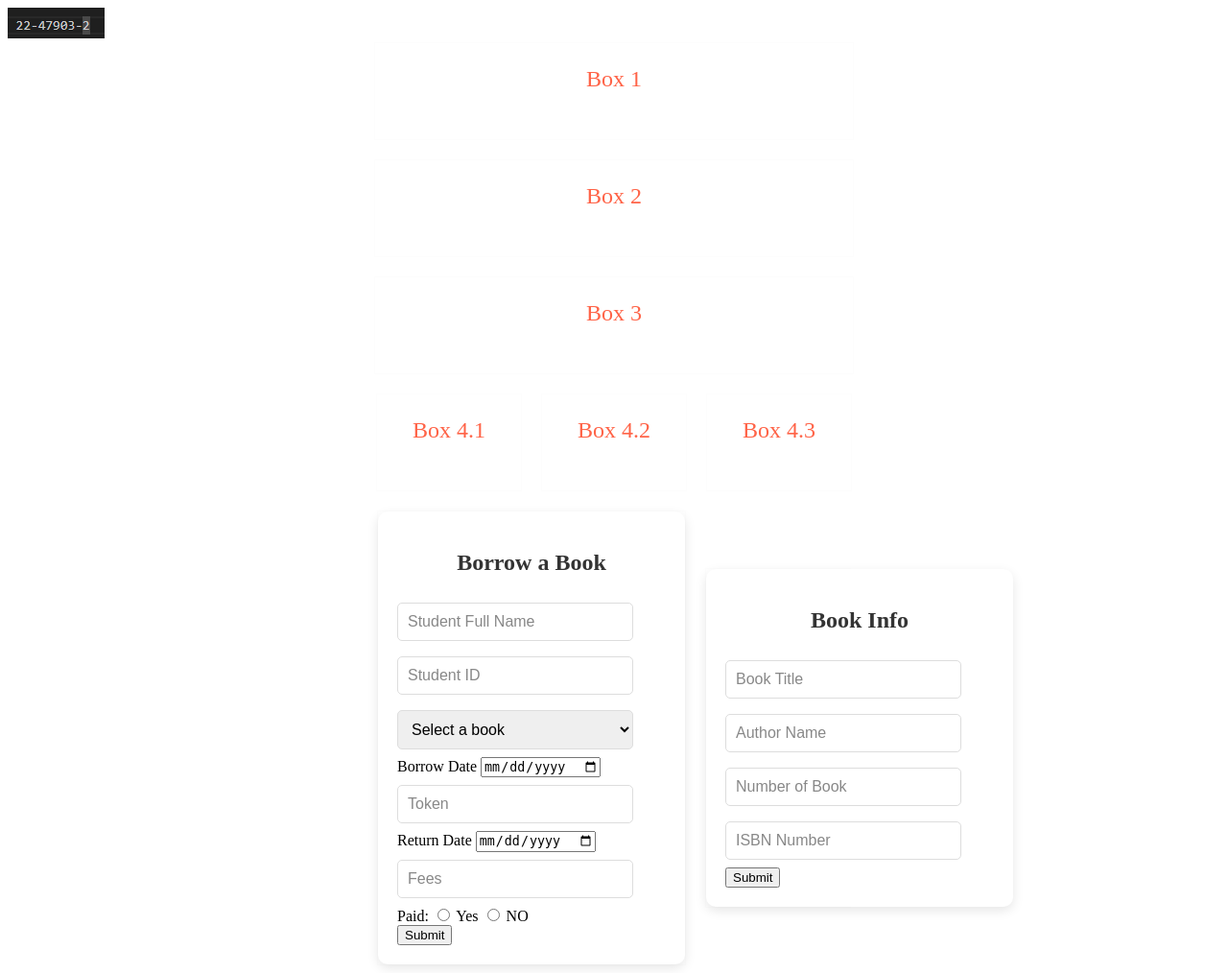
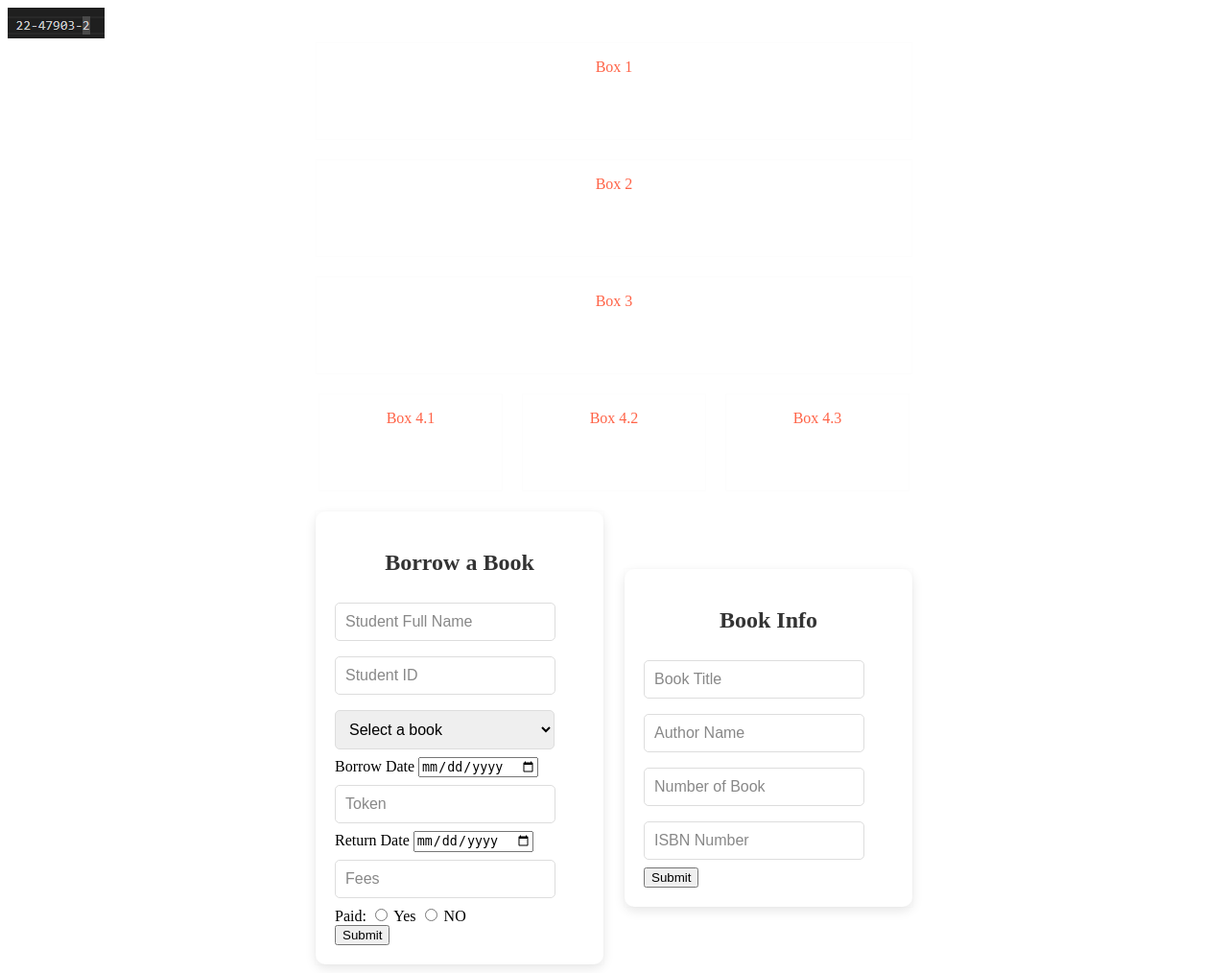
Before and after one commit to Basharul2002/WEB-TECH, a PHP site: page / in a window 1280 px wide. Shown: the whole page at 96% size. Run offline with PHP 8.4, Linux system fonts and the light colour scheme.

Commit message:
Update design

```diff
--- a/index.html
+++ b/index.html
@@ -31,6 +31,7 @@
         <div class="box2">
             <p>Box 4.3</p>
         </div>
+        <!--Buy book -->
         <div class="box3">
             <div class="form-container">
                 <h2>Borrow a Book</h2>
@@ -39,11 +40,11 @@
                     <input type="text" placeholder="Student ID" name="userID" required>
                     <select name="books" id="books" required>
                         <option value="book0">Select a book</option>
-                        <option value="book1">Introduction to Algorithms</option>
-                        <option value="book2">Structure and Interpretation of Computer Programs</option>
-                        <option value="book3">The C Programming Language</option>
-                        <option value="book4">Introduction to the Theory of Computation</option>
-                        <option value="book5">Algorithms</option>
+                        <option value="Introduction to Algorithms">Introduction to Algorithms</option>
+                        <option value="Structure and Interpretation of Computer Programs">Structure and Interpretation of Computer Programs</option>
+                        <option value="The C Programming Language">The C Programming Language</option>
+                        <option value="Introduction to the Theory of Computation">Introduction to the Theory of Computation</option>
+                        <option value="Algorithms">Algorithms</option>
                     </select>
                   <label>Borrow Date</label>
                   <input type="date" placeholder="Borrow Date" name="borrowDate" required>
@@ -64,11 +65,12 @@
                 </form>
               </div>
         </div>
+        <!--Add book -->
         <div class="box4">
             <div class="form-container">
                 <h2>Book Info</h2>
                 <form action="process.php" method="post">
-                    <input type="text" placeholder="Book Title" name =  "bookTitle">
+                    <input type="text" placeholder="Book Title" name = "bookTitle">
                     <input type = "text" placeholder="Author Name" name = "authorName">
                     <input type = "text" placeholder="Number of Book" name = "numberOfBook">
                     <input type = "text" placeholder="ISBN Number" name = "isbnNumber">
--- a/style.css
+++ b/style.css
@@ -5,7 +5,7 @@
     flex-wrap: wrap;
     justify-content: center;
     align-items: center;
-    width: 500px;
+    width: 660px;
     margin: auto;
     gap: 20px;
 }
@@ -13,37 +13,35 @@
 p{
     text-align: center;
     color: tomato;
-    font-size: 1.5em;
-    font: optional;
 }
 
 .box1 {
-    width: 500px;
+    width: 620px;
     height: 100px;
     border: 1px solid rgb(253, 253, 253);
 }
 
 .box2 {
-    width: 150px;
+    width: 190px;
     height: 100px;
     border: 1px solid rgb(253, 253, 253);
 }
 
 .box3 {
-    width: 320px;
+    width: 300px;
     height: auto;
     border: 1px solid rgb(253, 253, 253);
 }
 
 .box4 {
-  width: 150px;
+  width: 300px;
   height: auto;
   border: 1px solid rgb(253, 253, 253);
 }
 
  /* Form container styling */
  .form-container {
-    width: 280px;
+    width: 260px;
     background-color: #fff;
     padding: 20px;
     border-radius: 10px;
```
Also changed, not shown: process.php (+31 -5 lines).
